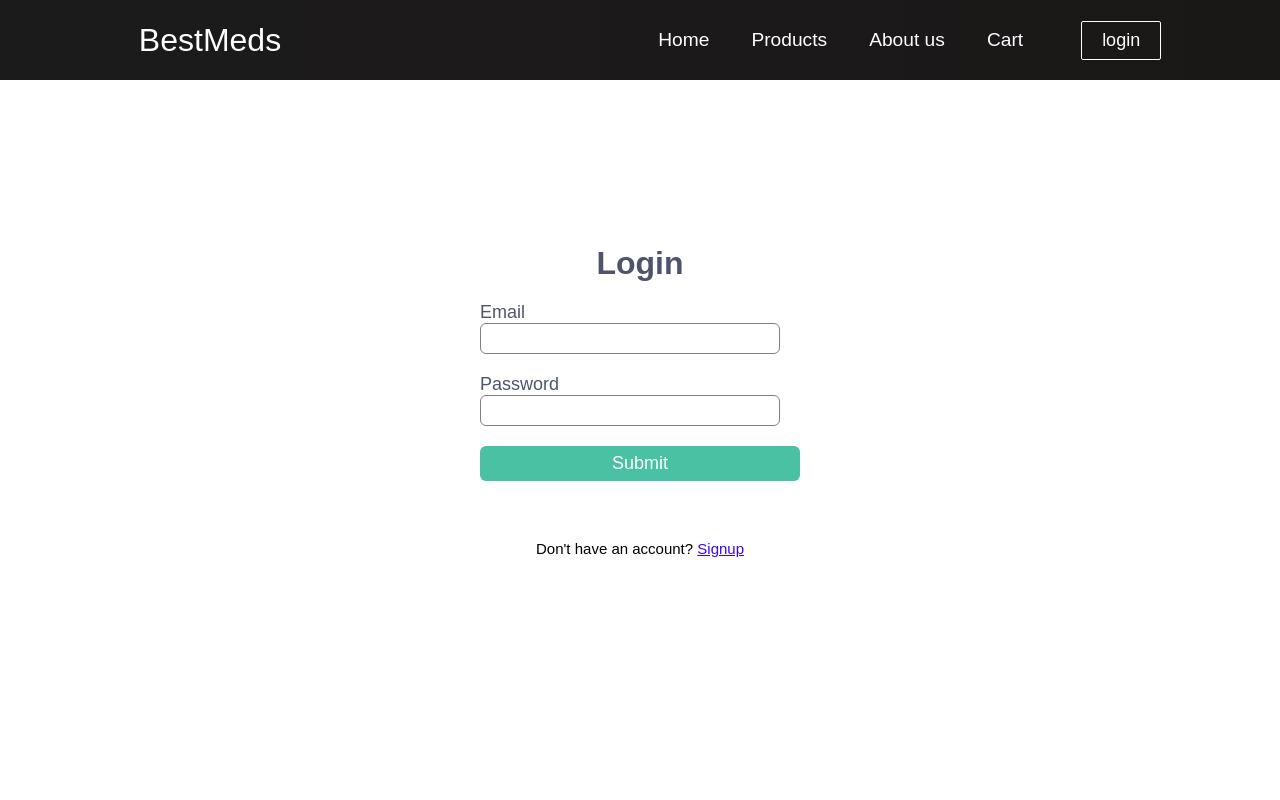
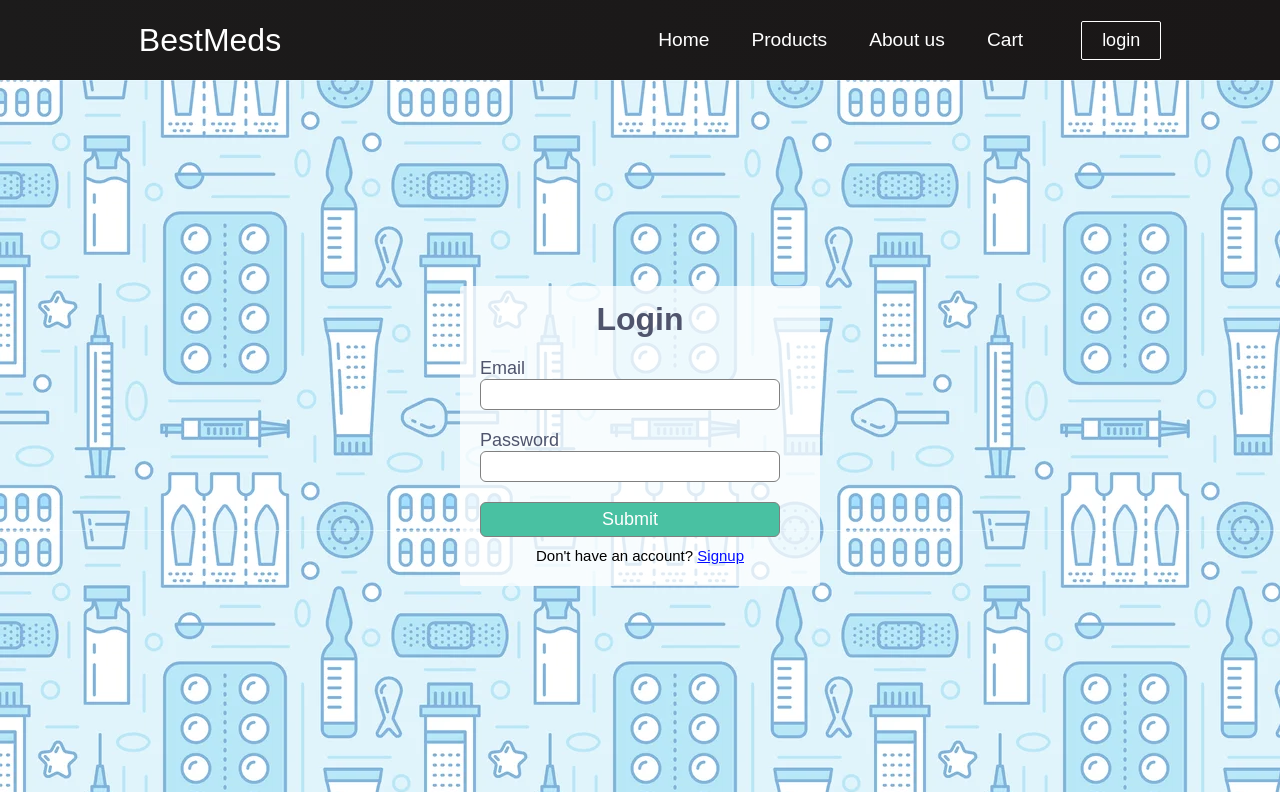
Before and after one commit to RagingScout95/shiny-broccoli, a React (Create React App) app: page /login in a window 1280 px wide. Built offline with nearby package versions, Linux system fonts and the light colour scheme.

Commit message:
debug sign/login page

```diff
--- a/src/components/authentication/login.css
+++ b/src/components/authentication/login.css
@@ -1,9 +1,16 @@
+.login-body{
+  background-image: url('/images/medician_repeat.webp');
+  background-color: #344a72;
+  background-repeat: repeat;
+  height: 89vh;
+  display: flex;
+}
 .login-box{
     width: 360px;
     height: 300px;
     margin: auto;
-    margin-top: 150px;
-    background-color: white;
+    /* margin-top: 150px; */
+    background-color: #ffffffbf;
     border-radius: 3px;
   }
   form{
@@ -24,11 +31,12 @@
     outline: none;
   }
 
-  input[type="button"]{
-    width: 320px;
+  .btn-login{
+    width: 100%;
     height: 35px;
     margin-top: 20px;
-    border: none;
+    border: 1px solid gray;
+    border-radius: 6px;
     background-color: #49c1a2;
     color: white;
     font-size: 18px;
@@ -47,7 +55,7 @@
     margin-top: -10px;
   }
   .outside a{
-    color: rgb(55, 5, 255);
+    color: rgb(5, 13, 255);
   }
 
   /* .navbar a{
--- a/src/components/authentication/login.js
+++ b/src/components/authentication/login.js
@@ -1,21 +1,53 @@
 import React from 'react';
 import './login.css';
+import axios from "axios";
+import { useNavigate } from 'react-router-dom';
+import { Link } from 'react-router-dom';
+
 
 function login(){
+const [post, setPost] = React.useState({});
+const [email_, setemail] = React.useState();
+const [pass, setpass] = React.useState();
+const navigate = useNavigate();
+
+function setter_email(e){
+    setemail(e.target.value)
+}
+function setter_pass(e){
+    setpass(e.target.value)
+}
+
+async function dataSubmission(e){
+    e.preventDefault();
+    // console.log(email_, pass);
+        await axios.get(`http://localhost:5000/ecommerce/api/v1/${email_}/${pass}`)
+        .then((response) => {
+            // setPost(prevres=>{return response.data});
+            // console.log(response.data.message);
+            if(response.data.message=="sccessfully LoggedIn"){
+                navigate("/");
+            }else{
+
+            }
+        }).catch(err=> console.log(err));
+        if (!post) return null;
+}
 
 return(
-    <div>
-        <div class="login-box">
+    <div className='login-body'>
+        <div className="login-box">
             <h1>Login</h1>
-            <form>
+            <form onSubmit={dataSubmission}>
                 <label>Email</label>
-                <input type="email"></input>
+                <input type="email" onChange={setter_email}></input>
                 <label>Password</label>
-                <input type="password"></input>
-                <input type="button" value="Submit"></input>
+                <input type="password" onChange={setter_pass}></input>
+                <span className='msg'></span>
+                <button className='btn-login' value="Submit">Submit</button>
             </form>
+            <p className="outside">Don't have an account? <Link to="/signup">Signup</Link></p>
         </div>
-        <p class="outside">Don't have an account? <a href="/signup">Signup</a></p>
     </div>
 );
 }
--- a/src/components/authentication/signup.css
+++ b/src/components/authentication/signup.css
@@ -1,8 +1,10 @@
-/* body{
-    background-image: url('/images/medician_repeat.webp');
-    background-color: #344a72;
-    background-repeat: repeat;
-  }  */
+.signup-body{
+  background-image: url('/images/medician_repeat.webp');
+  background-color: #344a72;
+  background-repeat: repeat;
+  height: 89vh;
+  display: flex;
+}
   .signup-box{
     width: 360px;
     height: 620px;
--- a/src/components/authentication/signup.js
+++ b/src/components/authentication/signup.js
@@ -1,5 +1,6 @@
 import React from 'react';
 import './signup.css';
+import { Link } from 'react-router-dom';
 
 function SignUp(){
     const [fname, setfname] = React.useState();
@@ -39,10 +40,12 @@ function SignUp(){
     function emailErrHandler(e){
 
     }
-    var password = "";
+    let password = "";
+    var c = 8;
     function passErrHandler(e){
         let passwd = e.target.value;
         password = passwd;
+        c+=1;
         if (passwd.length <8){
             setpassErr(true);
         }
@@ -50,15 +53,17 @@ function SignUp(){
             setpassErr(false);
         }
         setpass(pass)
+        return c;
     }
-
+    console.log(c);
     function cpassErrHandler(e){
         let cpasswd = e.target.value;
+        console.log(password===cpasswd);console.log(password+"-"+cpasswd)
         if (cpasswd===password){
-            setcpassErr(true);
+            setcpassErr(false);
         }
         else{
-            setcpassErr(false);
+            setcpassErr(true);
         }
         setcpass(cpass)
     }
@@ -67,8 +72,8 @@ function SignUp(){
         console.log(fname, lname, email, pass)
     }
 return(
-    <div>
-    <div class="signup-box">
+    <div className='signup-body'>
+    <div className="signup-box">
         <h1>Sign Up</h1>
         <h4>Its free and only takes a minute</h4>
         <form onSubmit={dataSubmission}>
@@ -92,8 +97,8 @@ return(
         <p>By clicking the Sign Up botton, you agree to our <br></br>
         <a href="#">Term and Conditions</a> and <a href="#">Policy Privacy</a>
         </p>
+        <p className="outside">Already have an account? <Link to="/login">Login here</Link></p>
     </div>
-    <p class="outside">Already have an account? <a  href="#">Login here</a></p>
     </div>
 );
 }
```
